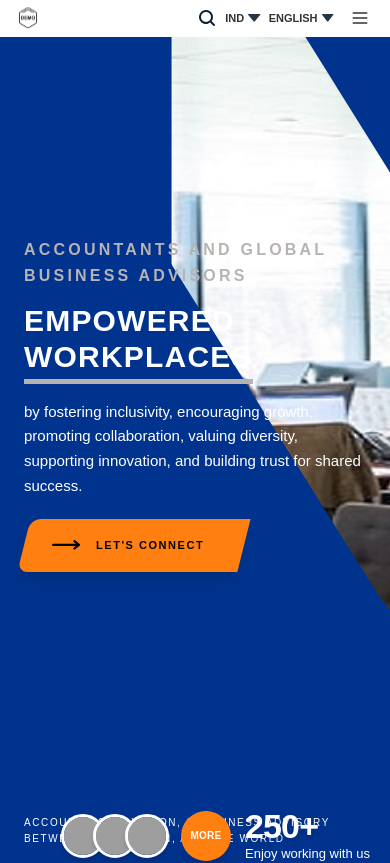
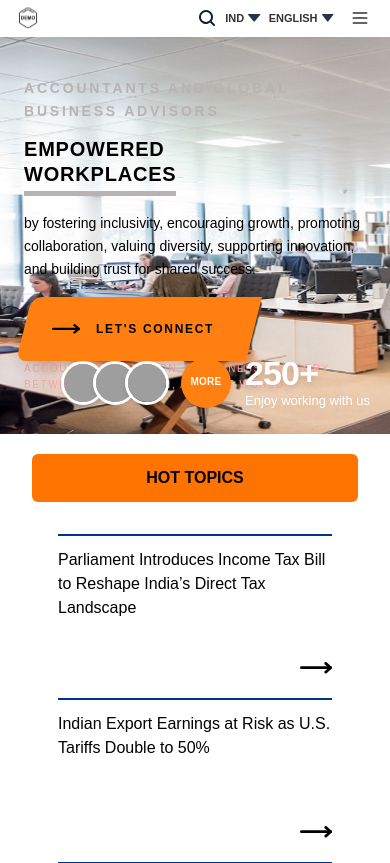
Before and after one commit to sharma24harshit/harshit-design-dot-assign, a Next.js app: page / in a window 390 px wide. Shown: the top 863 px of the page. Built offline with nearby package versions, Linux system fonts and the light colour scheme; grey boxes are pictures that could not be loaded.

Commit message:
hero section responsiveness added

```diff
--- a/components/Hero.jsx
+++ b/components/Hero.jsx
@@ -3,14 +3,14 @@ import React from 'react'
 
 const Hero = () => {
   return (
-    <section className="relative h-[850px] bg-[#00338D] flex w-full overflow-hidden">
+    <section className="relative h-350px md:h-[450px] xl:h-[600px] 2xl:h-[850px] bg-[#00338D] flex w-full overflow-hidden">
           <div className="relative z-20 flex w-full flex-col justify-between px-6 py-10 sm:px-10 sm:py-12 md:px-12 md:py-14 lg:w-[42%] lg:max-w-[640px] lg:shrink-0 lg:px-14 lg:py-16 xl:px-[4.5rem] xl:py-20">
-        <div className="flex max-w-xl flex-col gap-4 lg:gap-9 xl:gap-4 mt-40">
-          <p className="text-base font-bold uppercase leading-relaxed tracking-[0.2em] sm:text-xs text-[#B8B3B3]">
+        <div className="flex max-w-xl flex-col gap-4 lg:gap-4 xl:gap-4 xl:mt-16 2xl:mt-40">
+          <p className="font-bold uppercase leading-relaxed tracking-[0.2em] text-sm xl:text-base text-[#B8B3B3]">
             Accountants and Global Business Advisors
           </p>
 
-          <h1 className="text-[clamp(1.875rem,3.6vw,3.375rem)] font-bold uppercase leading-[1.06] tracking-[0.04em] text-white">
+          <h1 className="text-xl md:text-3xl xl:text-4xl 2xl:text-6xl font-bold uppercase leading-[1.06] tracking-[0.04em] text-black md:text-white">
             Empowered
             <br />
             <span className="mt-1 inline-block border-b-[5px] border-[#B8B3B3] pb-1.5">
@@ -18,16 +18,16 @@ const Hero = () => {
             </span>
           </h1>
 
-          <p className="max-w-[420px] text-[15px] font-light leading-[1.65] text-[#FFFFFF] lg:text-[15px] xl:max-w-md">
+          <p className="max-w-[420px] text-sm font-light leading-[1.65] text-[#FFFFFF] xl:text-base xl:max-w-md text-black md:text-white">
             by fostering inclusivity, encouraging growth, promoting collaboration,
             valuing diversity, supporting innovation, and building trust for shared
             success.
           </p>
 
-          <div className="pt-1">
+          <div >
             <button
               type="button"
-              className="origin-left rounded-l-[10px] bg-[#FF7F11] py-[1.125rem] pl-7 pr-10 text-[11px] font-semibold uppercase tracking-[0.14em] text-black shadow-lg transition-[filter] hover:brightness-95"
+              className="origin-left rounded-l-[10px] bg-[#FF7F11] py-1 md:py-3 py-6 pl-7 pr-10 text-xs lg:text-sm 2xl:text-xs font-semibold uppercase tracking-[0.14em] text-black shadow-lg transition-[filter] hover:brightness-95"
               style={{ transform: "skewX(-14deg)" }}
             >
               <span
@@ -36,7 +36,7 @@ const Hero = () => {
               >
                 <Image
                   src="/rightArrow.svg"
-                  alt=""
+                  alt="right arrow"
                   width={28}
                   height={10}
                   className="shrink-0"
@@ -48,14 +48,14 @@ const Hero = () => {
           </div>
         </div>
 
-        <p className="w-full text-[10px] font-medium uppercase leading-relaxed tracking-[0.16em] text-white sm:text-[11px] lg:mt-14">
+        <p className="w-full text-[10px] font-medium uppercase leading-relaxed tracking-[0.16em] text-red-300 md:text-white sm:text-[11px] lg:mt-8 xl:mt-14">
           Accounting, Taxation, & Business Advisory between India, Japan, and the
           World
         </p>
       </div>
 
-        <div className='absolute w-[60%] h-full -right-10 -top-48 -rotate-[32deg] overflow-hidden rounded-[130px]'>
-        <div className='relative w-[140%] h-[150%] -left-[20%] -top-[20%] rotate-[32deg] rounded-xl'>
+        <div className='absolute w-[100%] md:w-[60%] h-full md:-right-22 lg:-right-20 xl:-right-14 2xl:-right-10 md:-top-20 lg:-top-28 xl:-top-26 2xl:-top-48 rotate-0 md:-rotate-[32deg] overflow-hidden md:rounded-[70px] xl:rounded-[130px]'>
+        <div className='md:relative w-[100%] md:w-[150%] h-[100%] md:h-[150%] -left-[20%] -top-[20%] rotate-0 md:rotate-[32deg] rounded-xl'>
         <Image
         className='object-cover'
                                 src="/hero.jpg"
--- a/components/Topics.jsx
+++ b/components/Topics.jsx
@@ -13,7 +13,7 @@ const Topics = () => {
     <section className='w-full mt-5'>
         <div className='grid grid-cols-1 lg:grid-cols-[220px_1fr] gap-8 items-start mx-auto px-8'>
           <button
-          className='flex items-center justify-center bg-[#FF7300] rounded-md font-poppins text-base lg:text-sm 2xl:text-xs font-semibold p-3 md:p-4 xl:p-6 transition-all duration-300 hover:bg-orange-600 hover:shadow-md'>
+          className='flex items-center justify-center bg-[#FF7300] rounded-md font-poppins text-base lg:text-sm 2xl:text-xs font-semibold p-3 md:p-4 xl:p-6 transition-all duration-300 hover:shadow-md'>
             HOT TOPICS</button>
           <div className='grid grid-cols-1 sm:grid-cols-2 lg:grid-cols-4 place-items-center w-full gap-6 overflow-x-auto lg:overflow-visible'>
             {data?.map((item,index)=> (
```
